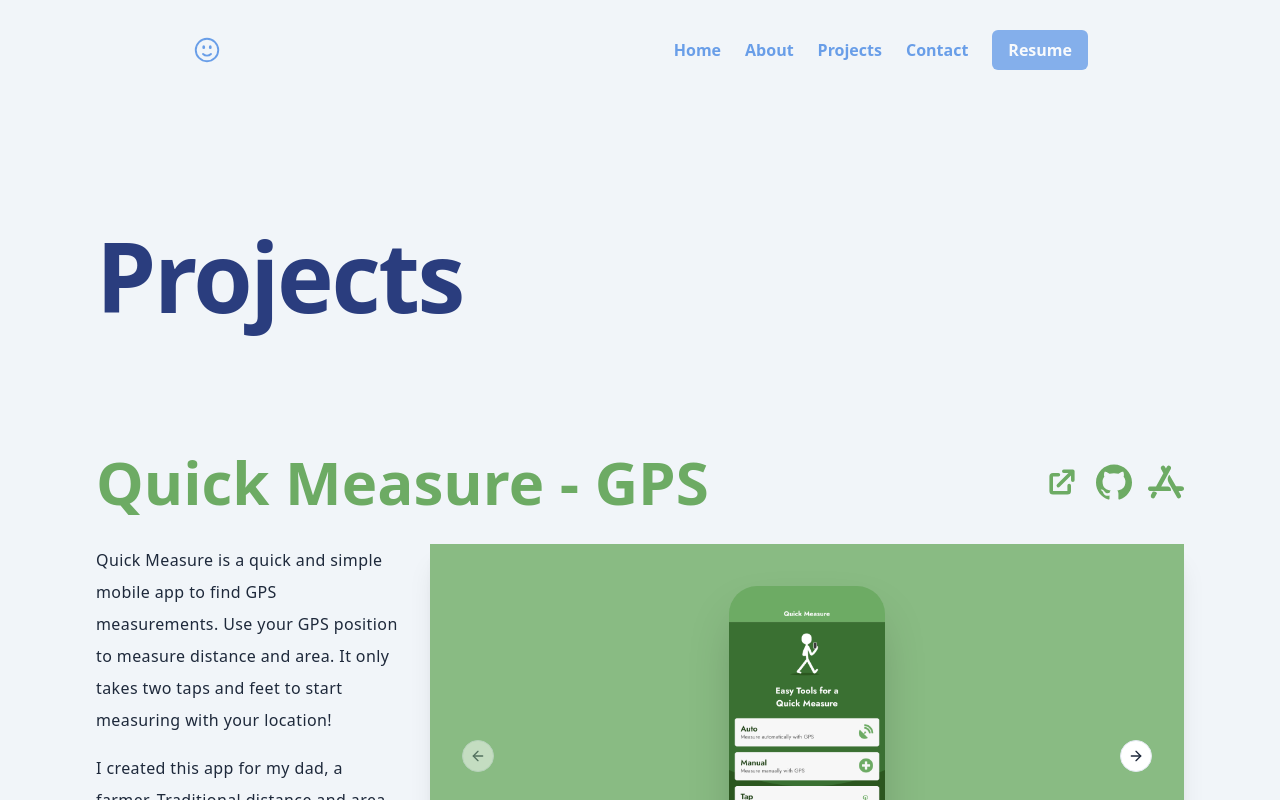
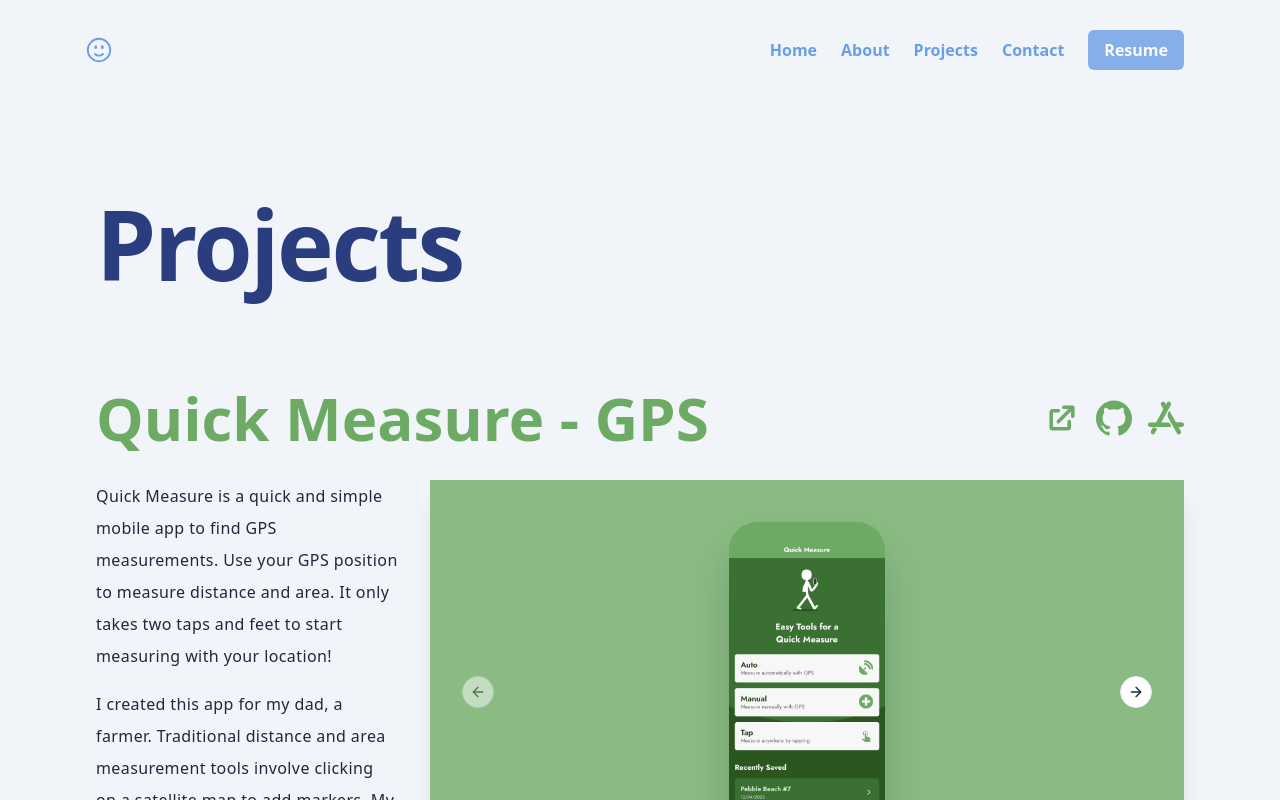
Before and after one commit to a-down/portfolio, a React (Vite) app: page /projects in a window 1280 px wide. Shown: the top 800 px of the page. Built offline with nearby package versions, Linux system fonts and the light colour scheme.

Commit message:
spacing updates

```diff
--- a/src/components/Header.jsx
+++ b/src/components/Header.jsx
@@ -7,15 +7,12 @@ import { FaGithubSquare, FaLinkedin, FaEnvelope, FaArrowDown } from 'react-icons
 export default function Header() {
 
   return (
-    <div className="flex mx-auto px-24 w-full justify-center">
-      <header className=' w-full h-[100px] max-w-[1400px]'>
+    <div className="flex mx-auto w-full justify-center">
+      <header className=' w-full h-[100px] max-w-[1400px] px-24 pl-[84px]'>
 
         <div className='h-full items-center flex justify-between w-full opacity-100'>
 
-          <div className='flex items-center gap-2'>
-            <HiOutlineFaceSmile className=' text-brand-400 text-3xl'/>
-            {/* <h2 className=' text-3xl text-brand-500'>Alec Downing</h2> */}
-          </div>
+          <HiOutlineFaceSmile className=' text-brand-400 text-3xl'/>
 
           <nav className=' text-base flex items-center gap-6 text-brand-400 font-semibold'>
             <a href='/' className=' hover:underline transition-all'>Home</a>
--- a/src/pages/Projects.jsx
+++ b/src/pages/Projects.jsx
@@ -6,15 +6,17 @@ import { projects } from '@/components/Projects/ProjectDescriptions'
 export default function Projects() {
 
   return (
-    <div className='bg-slate-100 flex flex-col px-24'>
+    <div className='bg-slate-100 flex flex-col'>
       <Header />
-      <div className="max-w-[1200px] py-32">
+      <div className="py-24 px-24">
         <h1 className="text-8xl leadinig-none font-bold tracking-tight text-brand-900">Projects</h1>
       </div>
 
-      {projects.map((project, index) => (
-        <FullProject project={project} key={project.title + index} stackArr={project.techStack} isDark={true} index={index}/>
-      ))}
+      <div className="w-full px-24 max-w-[1400px]">
+        {projects.map((project, index) => (
+          <FullProject project={project} key={project.title + index} stackArr={project.techStack} isDark={true} index={index}/>
+        ))}
+      </div>
     </div>
   )
 }
```
